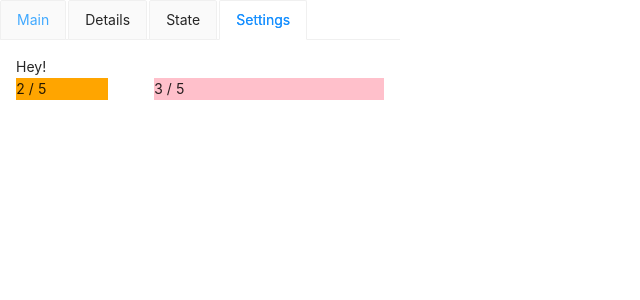
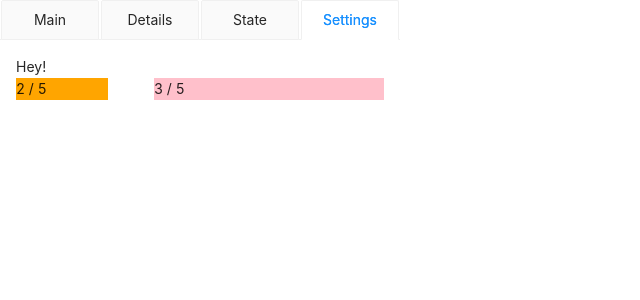
Before and after one commit to victorchilari/popup-sit, a React (Create React App) app: page / in a window 1280 px wide. Shown: the top 300 px of the page, without its empty margins (0-640 px from the left). Built offline with nearby package versions, Linux system fonts and the light colour scheme.

Commit message:
Stylized tabs header
tabBarStyle={{backgroundColor: 'orange'}}

```diff
--- a/src/App.css
+++ b/src/App.css
@@ -2,3 +2,12 @@
 	width: 400px;
 	height: 500px;
 }
+
+.ant-tabs-tab {
+	width: 98px;
+	display: block;
+}
+
+.ant-tabs-tab-btn {
+	text-align: center;
+}
--- a/src/App.tsx
+++ b/src/App.tsx
@@ -17,7 +17,7 @@ function callback(key: string) {
 function App() {
 	return (
 		<div className='layoutMain'>
-			<Tabs onChange={callback} type='card' defaultActiveKey='4'>
+			<Tabs onChange={callback} type='card' defaultActiveKey='4' centered>
 				<TabPane tab='Main' key='1'>
 					<Content className='paddingContainerInMenu'>
 						<div>Content of Tab Pane 1</div>
```
